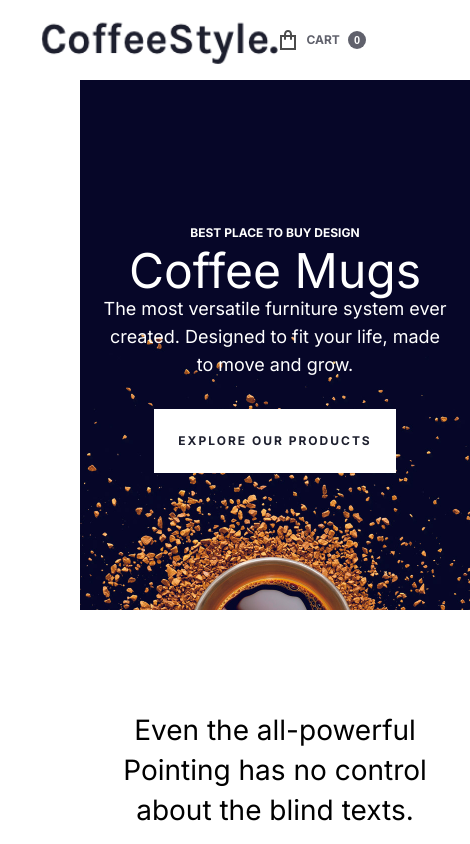
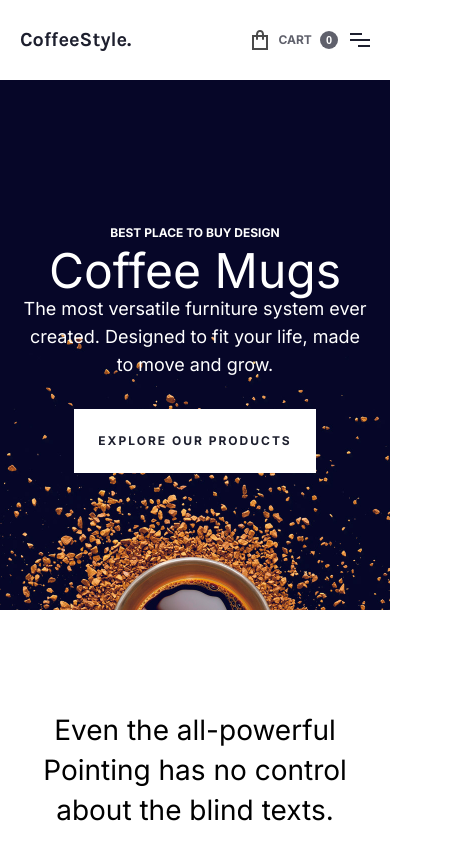
Before and after one commit to L1ttleWizard/online-store, a Next.js app: page / in a window 390 px wide. Shown: the top 844 px of the page, 470 px wide, since content can reach past the window. Built offline with nearby package versions, Linux system fonts and the light colour scheme.

Commit message:
mobile layout

```diff
--- a/public/Data/configs.js
+++ b/public/Data/configs.js
@@ -5,7 +5,7 @@ export const headerConfig = [
   },
   {
     name: "products",
-    url: "#",
+    url: "/#products",
   },
   {
     name: "blog",
--- a/src/app/Components/Header.jsx
+++ b/src/app/Components/Header.jsx
@@ -1,4 +1,4 @@
-"use client"
+"use client";
 /* eslint-disable @next/next/no-img-element */
 import Link from "next/link";
 import React, { useState } from "react";
@@ -8,7 +8,7 @@ import { useDispatch, useSelector } from "react-redux";
 import { toggle } from "@/redux/features/switch";
 import { StoreLength } from "../utils/store.length";
 
-export const  Header = () => {
+export const Header = () => {
   const dispatch = useDispatch();
 
   const HeaderComp = ({ name, url }) => {
@@ -20,19 +20,25 @@ export const  Header = () => {
       </li>
     );
   };
-
+  const [openState, setOpenState] = useState(0);
   return (
     <header className="header">
-      <div className="container">
-        <nav>
-          <img src="img/logo.png" alt="Coffee Style" />
-          <ul>
+      <div className="">
+        <nav className="container">
+          <Link href="/">
+            <img src="img/logo.png" alt="Coffee Style" className=" w-28" />
+          </Link>
+          <ul
+            className={`lg:flex ${
+              !openState ? `hidden` : ""
+            } flex-col lg:flex-row `}
+          >
             {headerConfig.map((item, idx) => (
               <HeaderComp key={idx} name={item.name} url={item.url} />
             ))}
           </ul>
           {/* <a href="#" className="cart" onClick={()=>{dispatch(toggle())}} > */}
-          <Link href={'cart'} className="cart">
+          <Link href={"cart"} className="cart">
             <img
               src="img/cart icon.png"
               style={{ width: 16, height: 20, marginRight: 10 }}
@@ -41,6 +47,14 @@ export const  Header = () => {
             <p>cart</p>
             <span>{StoreLength()}</span>
           </Link>
+          <a
+            className="ml-3 block lg:hidden z-50"
+            onClick={() => {
+              setOpenState(!openState);
+            }}
+          >
+            <img src="img/nenu icon.png" className=" w-5"></img>
+          </a>
         </nav>
       </div>
     </header>
--- a/src/app/cart/CartItem.jsx
+++ b/src/app/cart/CartItem.jsx
@@ -17,7 +17,7 @@ export const CartItem = ({ mug }) => {
         <img
           src={mug.img.url}
           alt={mug.img.alt}
-          className="w-32 rounded-xl aspect-square h-auto"
+          className="w-32 rounded-xl aspect-square h-32"
         />
 
         <div className="flex flex-col justify-between">
--- a/src/app/cart/page.jsx
+++ b/src/app/cart/page.jsx
@@ -38,13 +38,13 @@ export default function Home() {
   return (
     <>
       <h1 className="text-2xl font-bold mb-4">Cart</h1>
-      <div className="columns-2 flex">
+      <div className=" lg:flex-row flex-col flex">
         <div>
           {filteredArray.map((mug) => {
             return <CartItem mug={mug} key={mug.id} />;
           })}
         </div>
-        <div className=" w-5/12 ps-5 flex flex-col items-center">
+        <div className=" lg:w-5/12 w-full ps-5 flex flex-col items-center">
           <button className="bg-yellow p-3 cursor-pointer rounded-lg w-full text-center">
             checkout
           </button>
--- a/src/app/page.js
+++ b/src/app/page.js
@@ -19,7 +19,7 @@ export default function Home() {
   const cartOpen = useSelector((state)=> state.switch.active);
 
   return (
-    <div className=" ml-20 mr-20">
+    <div className="">
 
        {/* {cartOpen&&<CartOverlay />} */}
 
--- a/src/app/style.css
+++ b/src/app/style.css
@@ -845,7 +845,9 @@ ul {
   }
 
   nav ul {
-    display: none;
+
+
+
     position: absolute;
 
     width: 100%;
@@ -943,7 +945,7 @@ ul {
 
   nav ul {
     position: absolute;
-    display: none;
+
     width: 100%;
     top: 55px;
     left: 0;
```
